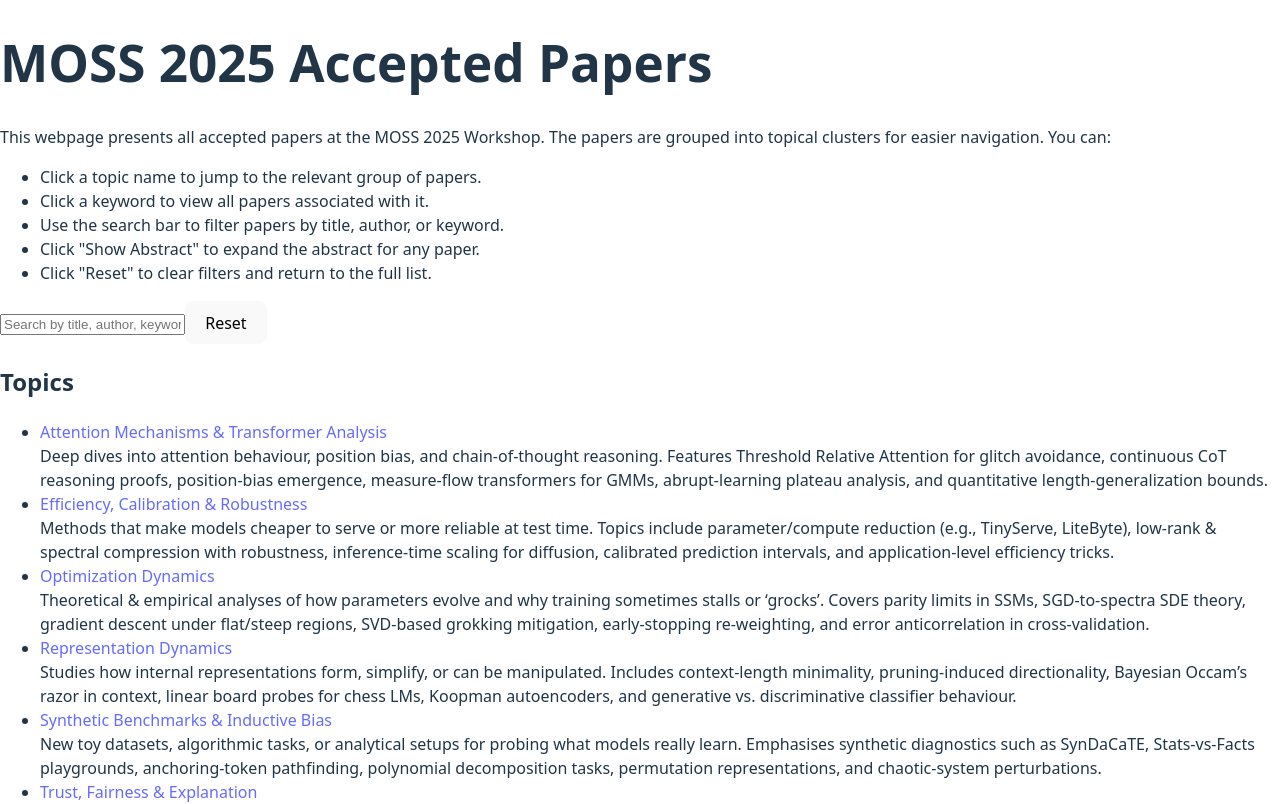
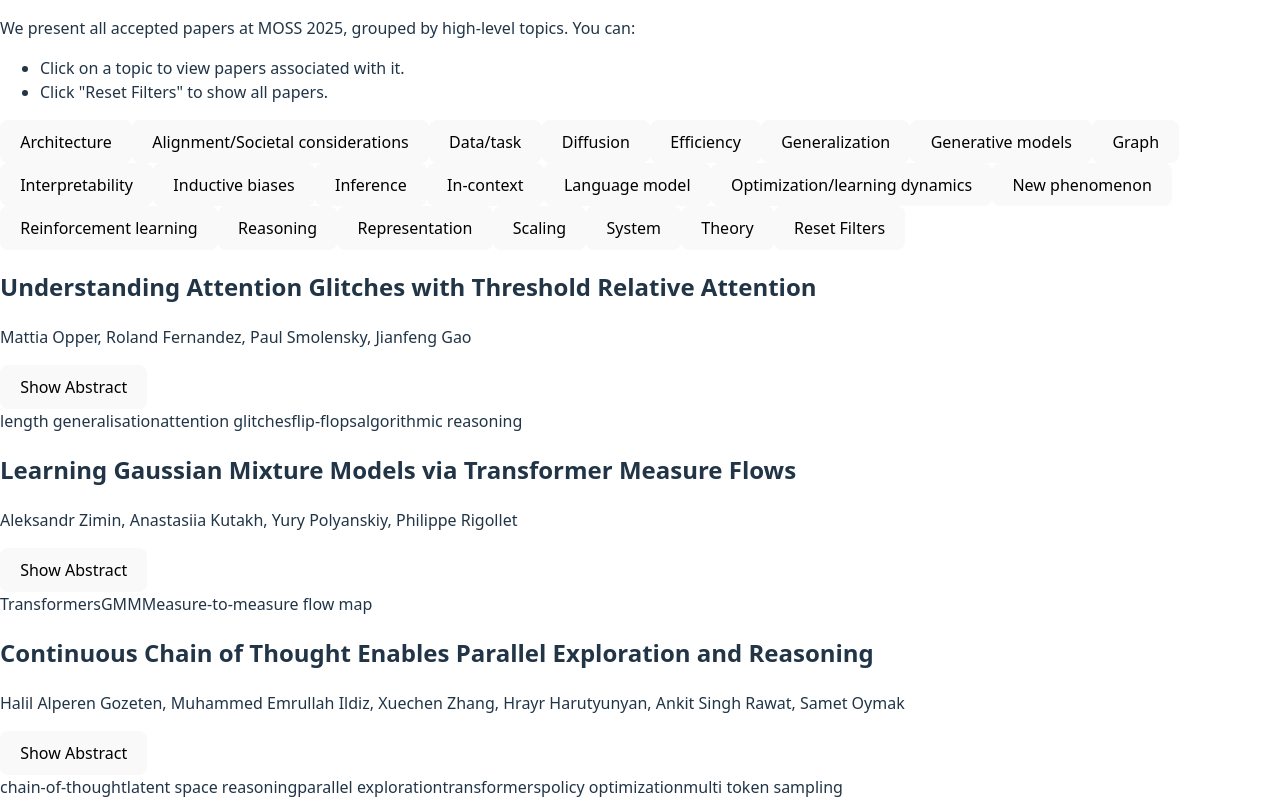
Before and after one commit to abhishekpanigrahi1996/MOSS_workshop, a React (Vite) app: page / in a window 1280 px wide. Shown: the top 804 px of the page. Built offline with nearby package versions, Linux system fonts and the light colour scheme.

Commit message:
Initial files

```diff
--- a/src/PaperBrowser.jsx
+++ b/src/PaperBrowser.jsx
@@ -1326,156 +1326,83 @@ const groupedKeywords = {
     Object.values(groupedKeywords).flat()
   );
 
+  export default function PaperBrowser() {
+    const [selectedGroup, setSelectedGroup] = useState(null);
+    const [expandedPaperIds, setExpandedPaperIds] = useState(new Set());
 
-export default function PaperBrowser() {
-    const [query, setQuery] = useState("");
-    const [openAbstract, setOpenAbstract] = useState(null);
-    const [activeKeyword, setActiveKeyword] = useState(null);
-
-    const topics = [...new Set(papers.map(p => p.topic))];
-
-    const filtered = papers.filter(paper => {
-      const matchesQuery = paper.title.toLowerCase().includes(query.toLowerCase()) ||
-        paper.authors.some(a => a.toLowerCase().includes(query.toLowerCase())) ||
-        paper.keywords.some(k => k.toLowerCase().includes(query.toLowerCase()));
-      const matchesKeyword = activeKeyword ? paper.keywords.includes(activeKeyword) : true;
-      return matchesQuery && matchesKeyword;
-    });
-
-    const resetFilters = () => {
-      setQuery("");
-      setActiveKeyword(null);
+    const toggleAbstract = (id) => {
+      const updated = new Set(expandedPaperIds);
+      if (updated.has(id)) {
+        updated.delete(id);
+      } else {
+        updated.add(id);
+      }
+      setExpandedPaperIds(updated);
     };
 
+    const filteredPapers = selectedGroup
+      ? papers.filter(paper =>
+          paper.keywords?.some(kw => groupedKeywords[selectedGroup]?.includes(kw))
+        )
+      : papers;
+
     return (
-      <div className="p-6 max-w-5xl mx-auto w-full">
-        <h1 className="text-2xl font-bold mb-4">MOSS 2025 Accepted Papers</h1>
-
-        <p className="text-gray-700 text-sm mb-4">
-          This webpage presents all accepted papers at the MOSS 2025 Workshop. The papers are grouped into topical clusters for easier navigation. You can:
-          <ul className="list-disc list-inside mt-2 space-y-1">
-            <li>Click a topic name to jump to the relevant group of papers.</li>
-            <li>Click a keyword to view all papers associated with it.</li>
-            <li>Use the search bar to filter papers by title, author, or keyword.</li>
-            <li>Click "Show Abstract" to expand the abstract for any paper.</li>
-            <li>Click "Reset" to clear filters and return to the full list.</li>
-          </ul>
+      <div className="space-y-6">
+        <div className="border p-4 rounded-xl bg-gray-50">
+          <p className="text-sm">
+            We present all accepted papers at MOSS 2025, grouped by high-level topics. You can:
           </p>
-
-        <div className="flex items-center gap-4 mb-6">
-          <Input
-            placeholder="Search by title, author, keyword..."
-            value={query}
-            onChange={(e) => setQuery(e.target.value)}
-          />
-          <button
-            onClick={resetFilters}
-            className="bg-gray-200 hover:bg-gray-300 text-sm px-4 py-2 rounded"
-          >
-            Reset
-          </button>
-        </div>
-
-        <div className="mb-6">
-          <h2 className="text-lg font-semibold mb-2">Topics</h2>
-          <ul className="space-y-2 ml-2">
-            {topics.map(topic => (
-              <li key={topic} className="flex items-start gap-2">
-                <span className="mt-1 w-2 h-2 rounded-full bg-black"></span>
-                <div>
-                  <a href={`#${topic.replace(/\s+/g, "-")}`} className="text-blue-600 font-medium hover:underline">
-                    {topic}
-                  </a>
-                  <div className="text-sm text-gray-600">{topicSummaries[topic]}</div>
-                </div>
-              </li>
-            ))}
+          <ul className="list-disc list-inside text-sm">
+            <li>Click on a topic to view papers associated with it.</li>
+            <li>Click "Reset Filters" to show all papers.</li>
           </ul>
         </div>
 
-        <div className="mb-8">
-          <h2 className="text-lg font-semibold mb-2">Keywords</h2>
-          {Object.entries(groupedKeywords).map(([group, keywords]) => (
-            <div key={group} className="mb-4">
-              <h3 className="font-semibold text-gray-800 mb-2">{group}</h3>
-              <div className="flex flex-wrap gap-2 text-sm text-gray-700">
-                {keywords.map(keyword => (
+        <div className="flex flex-wrap gap-2">
+          {Object.keys(groupedKeywords).map(group => (
             <button
-                    key={keyword}
-                    onClick={() => setActiveKeyword(current => current === keyword ? null : keyword)}
-                    className={`border px-2 py-1 rounded ${activeKeyword === keyword ? "bg-blue-200" : "bg-gray-100"}`}
+              key={group}
+              onClick={() => setSelectedGroup(group)}
+              className={`px-3 py-1 rounded-full text-sm border ${selectedGroup === group ? "bg-blue-100 border-blue-400" : "bg-white"}`}
             >
-                    {keyword}
+              {group}
             </button>
           ))}
-              </div>
-            </div>
-          ))}
           <button
-            onClick={resetFilters}
-            className="bg-gray-200 hover:bg-gray-300 text-sm px-3 py-1 rounded"
+            onClick={() => setSelectedGroup(null)}
+            className="px-3 py-1 rounded-full text-sm border bg-white"
           >
             Reset Filters
           </button>
         </div>
 
-        {topics.map(topic => {
-          const topicPapers = filtered.filter(p => p.topic === topic);
-          if (topicPapers.length === 0) return null;
+        <div className="grid gap-4">
+          {filteredPapers.map(paper => (
+            <Card key={paper.id}>
+              <h2 className="text-lg font-semibold mb-1">{paper.title}</h2>
+              <p className="text-sm mb-1">{paper.authors.join(", ")}</p>
 
-          return (
-            <div key={topic} id={topic.replace(/\s+/g, "-")} className="mb-8">
-              <h2 className="text-xl font-semibold mb-3">{topic}</h2>
-              <p className="text-sm text-gray-600 mb-4">{topicSummaries[topic]}</p>
-              <ul className="list-disc list-inside ml-6 space-y-4">
-                {topicPapers.map(paper => (
-                  <li key={paper.id} id={`paper-${paper.id}`}>
-                    <Card>
-                      <div className="flex flex-col gap-2">
-                        <div className="flex justify-between items-start">
-                          <div className="w-full">
-                            <a
-                              href={paper.url}
-                              target="_blank"
-                              rel="noopener noreferrer"
-                              className="text-lg font-semibold text-blue-600 hover:underline"
+              <button
+                className="text-xs text-blue-600 underline mb-1"
+                onClick={() => toggleAbstract(paper.id)}
               >
-                              {paper.title}
-                            </a>
-                            <p className="text-sm text-gray-700">{paper.authors.join(", ")}</p>
-                            <p className="text-sm text-gray-600 italic">{paper.tldr}</p>
-                            <p className="text-xs text-gray-500">
-                              Keywords: {paper.keywords.filter(k => flatKeywords.has(k)).join(", ")}
-                            </p>
-                            <a
-                              href={`https://github.com/abhishekpanigrahi1996/MOSS/tree/main/submissions/submission-${paper.id}`}
-                              target="_blank"
-                              rel="noopener noreferrer"
-                              className="text-sm text-blue-500 hover:underline"
-                            >
-                              Code link
-                            </a>
-                          </div>
-                          <div className="ml-4">
-                            <button
-                              onClick={() => setOpenAbstract(openAbstract === paper.id ? null : paper.id)}
-                              className="text-sm text-blue-500 hover:underline whitespace-nowrap"
-                            >
-                              {openAbstract === paper.id ? "Hide Abstract" : "Show Abstract"}
+                {expandedPaperIds.has(paper.id) ? "Hide Abstract" : "Show Abstract"}
               </button>
-                          </div>
-                        </div>
-                        {openAbstract === paper.id && (
-                          <p className="text-sm text-gray-800 border-t pt-2">{paper.abstract}</p>
+
+              {expandedPaperIds.has(paper.id) && (
+                <p className="text-sm italic mb-2">{paper.abstract}</p>
               )}
+
+              <div className="flex flex-wrap gap-1">
+                {paper.keywords?.map((kw, i) => (
+                  <span key={i} className="bg-gray-100 px-2 py-1 rounded text-xs">
+                    {kw}
+                  </span>
+                ))}
               </div>
             </Card>
-                  </li>
           ))}
-              </ul>
         </div>
-          );
-        })}
       </div>
     );
   }
```
Lines whose indentation alone changed are shown as unchanged.
